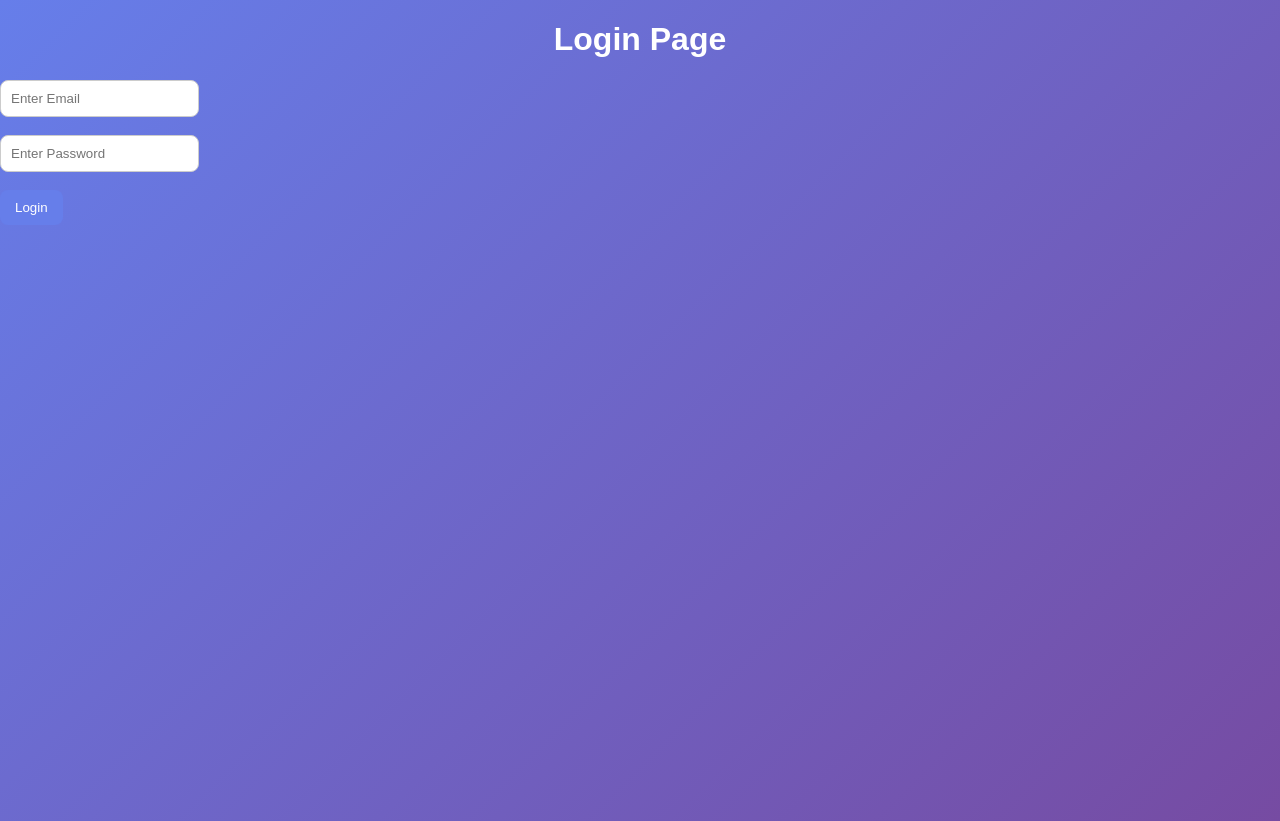
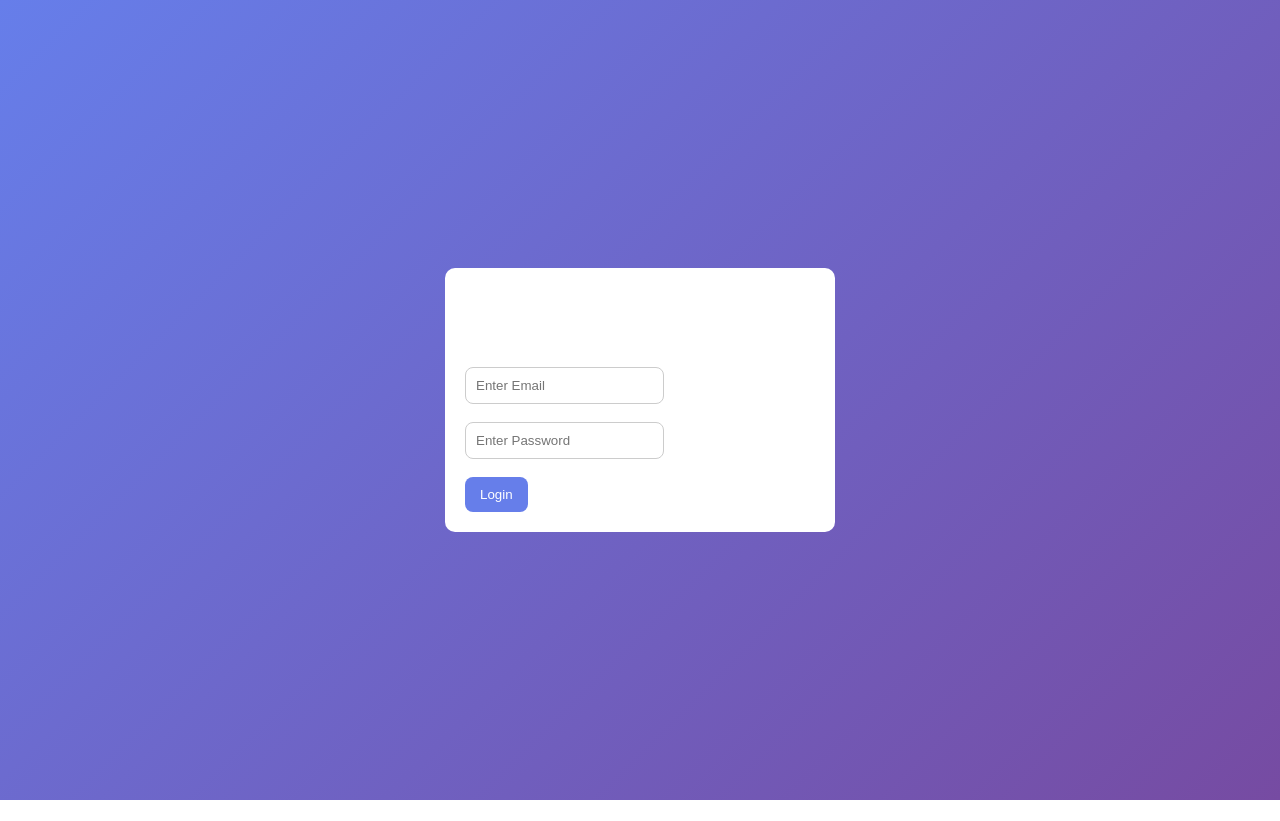
Before and after one commit to ankitlakhchaura/task-manager, a React app in the folder frontend/: page / in a window 1280 px wide. After the commit the page ends 800 px from the top, so only its background shows below. Built offline with nearby package versions, Linux system fonts and the light colour scheme; the HTML template or start-up script is replaced by a standard one.

Commit message:
Fixed login page UI

```diff
--- a/frontend/src/index.css
+++ b/frontend/src/index.css
@@ -193,3 +193,17 @@ select {
     text-align: center;
   }
 }
+
+.auth-container {
+  min-height: 100vh;
+  display: flex;
+  justify-content: center;
+  align-items: center;
+}
+
+.auth-card {
+  width: 350px;
+  padding: 20px;
+  background: white;
+  border-radius: 10px;
+}
--- a/frontend/src/pages/Login.jsx
+++ b/frontend/src/pages/Login.jsx
@@ -38,7 +38,8 @@ function Login() {
   };
 
   return (
-    <div>
+    <div className="auth-container">
+        <div className="auth-card">
       <h1>Login Page</h1>
 
       <form onSubmit={handleSubmit}>
@@ -66,6 +67,7 @@ function Login() {
         </button>
 
       </form>
+      </div>
     </div>
   );
 }
```
